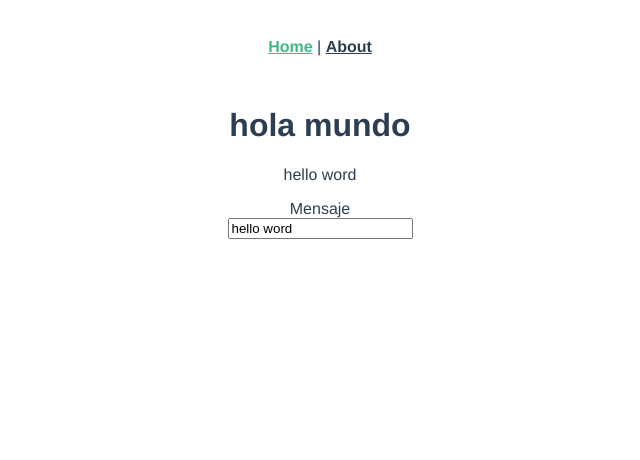
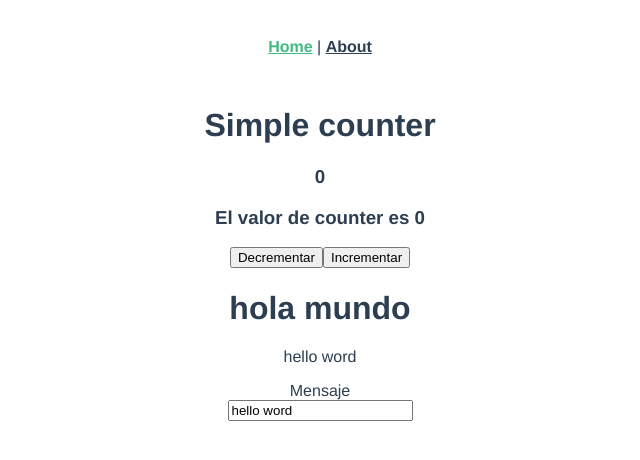
Before and after one commit to engelcituk/vue3bases, a Vue app: page / in a window 1280 px wide. Shown: the top 460 px of the page, without its empty margins (320-960 px from the left). Built offline with nearby package versions, Linux system fonts and the light colour scheme.

Commit message:
Desarrollando un simple contador

```diff
--- /dev/null
+++ b/src/components/SimpleCounter.vue
@@ -0,0 +1,34 @@
+
+<template>
+    <div>
+        <h1>Simple counter</h1>
+        <h3>{{counter}}</h3>
+        <h3>{{counterComputed}}</h3>
+        <button @click="decrement">Decrementar</button>
+        <button @click="increment">Incrementar</button>
+
+    </div>
+</template>
+
+<script>
+import { ref, computed } from 'vue'
+export default {
+    name: 'SimpleCounter',
+    setup(){
+        const counter = ref(0)
+
+        const counterComputed = computed( () =>{
+            return `El valor de counter es ${counter.value}`
+        })
+        const increment = () => {
+            counter.value++
+        }
+
+        const decrement = () => {
+            counter.value--
+        }
+
+        return {counter, counterComputed, increment, decrement}
+    }
+}
+</script>
--- a/src/views/Home.vue
+++ b/src/views/Home.vue
@@ -1,15 +1,20 @@
 <template>
- <HelloWorld></HelloWorld>
+  <div>
+    <SimpleCounter></SimpleCounter>
+    <HelloWorld></HelloWorld>
+  </div>
 </template>
 
 <script>
 // @ is an alias to /src
 import HelloWorld from '@/components/HelloWorld'
+import SimpleCounter from '@/components/SimpleCounter'
 
 export default {
   name: 'Home',
   components: {
-    HelloWorld
+    HelloWorld,
+    SimpleCounter
   }
 }
 </script>
```
